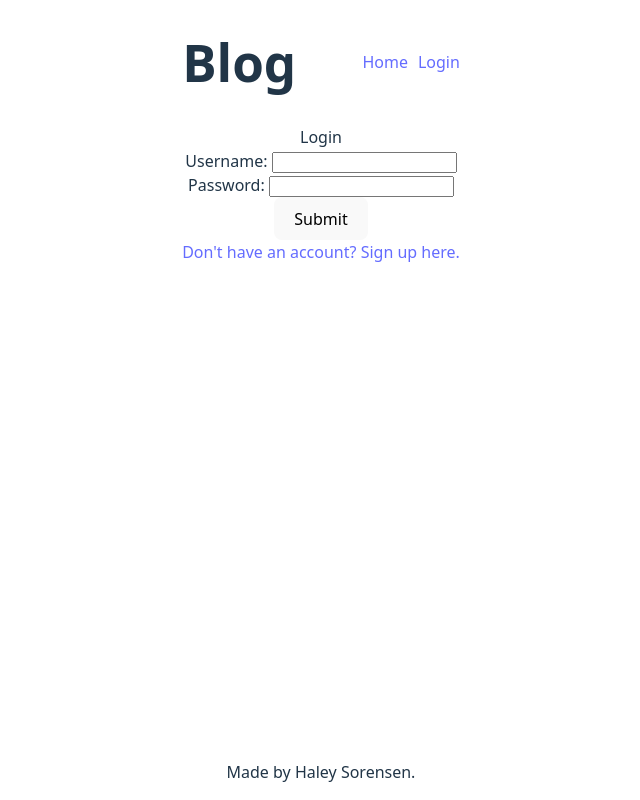
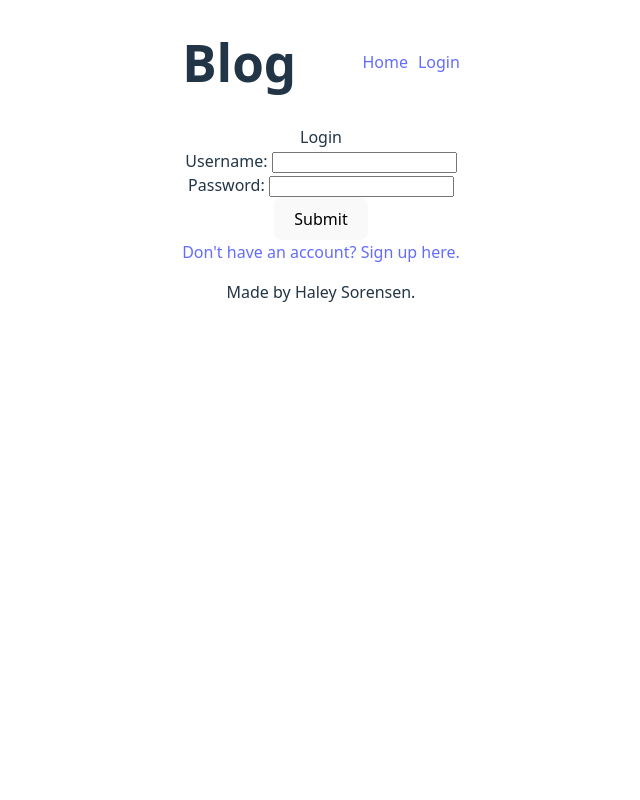
Before and after one commit to Hsoren31/blog-api, a React app in the folder blog/: page /login in a window 1280 px wide. Shown: the whole page, without its empty margins (319-959 px from the left). Built offline with nearby package versions, Linux system fonts and the light colour scheme; the HTML template or start-up script is replaced by a standard one.

Commit message:
REFACTOR: array of routes into their own file

```diff
--- a/blog/src/App.jsx
+++ b/blog/src/App.jsx
@@ -1,9 +1,4 @@
-import { Route, Routes } from "react-router-dom";
-import Home from "./pages/Home";
-import Author from "./pages/Author";
-import Post from "./pages/Post";
-import Login from "./pages/Login";
-import Signup from "./pages/Signup";
+import { Outlet } from "react-router-dom";
 import Header from "./components/Header";
 import "./App.css";
 import Footer from "./components/Footer";
@@ -13,17 +8,7 @@ function App() {
   return (
     <CurrentUserProvider>
       <Header />
-      <main>
-        <Routes>
-          <Route path="/" element={<Home />} />
-          <Route path="/login" element={<Login />} />
-          <Route path="/signup" element={<Signup />} />
-          <Route path="/:authorName">
-            <Route index element={<Author />} />
-            <Route path=":postId" element={<Post />} />
-          </Route>
-        </Routes>
-      </main>
+      <Outlet />
       <Footer />
     </CurrentUserProvider>
   );
--- /dev/null
+++ b/blog/src/ProtectedRoutes.jsx
@@ -0,0 +1,9 @@
+import { Navigate, Outlet } from "react-router-dom";
+
+const ProtectedRoutes = () => {
+  let auth = localStorage.getItem("token");
+
+  return auth ? <Outlet /> : <Navigate to="/login" />;
+};
+
+export default ProtectedRoutes;
--- a/blog/src/main.jsx
+++ b/blog/src/main.jsx
@@ -1,13 +1,11 @@
 import { StrictMode } from "react";
 import { createRoot } from "react-dom/client";
-import { BrowserRouter } from "react-router-dom";
+import { BrowserRouter, RouterProvider } from "react-router-dom";
 import "./index.css";
-import App from "./App.jsx";
+import router from "./routes";
 
 createRoot(document.getElementById("root")).render(
   <StrictMode>
-    <BrowserRouter>
-      <App />
-    </BrowserRouter>
+    <RouterProvider router={router} />
   </StrictMode>
 );
--- /dev/null
+++ b/blog/src/pages/NotFoundPage.jsx
@@ -0,0 +1,8 @@
+export default function NotFound() {
+  return (
+    <>
+      <h1>404 - Page Not Found</h1>
+      <p>Sorry, the page you are looking for could not be found.</p>
+    </>
+  );
+}
--- /dev/null
+++ b/blog/src/routes.jsx
@@ -0,0 +1,47 @@
+import { createBrowserRouter } from "react-router-dom";
+import App from "./App";
+import Author from "./pages/Author";
+import Home from "./pages/Home";
+import Login from "./pages/Login";
+import NotFoundPage from "./pages/NotFoundPage";
+import Post from "./pages/Post";
+import ProtectedRoutes from "./ProtectedRoutes";
+import Signup from "./pages/Signup";
+
+const router = createBrowserRouter([
+  {
+    path: "/",
+    element: <App />,
+    errorElement: <NotFoundPage />,
+    children: [
+      {
+        path: "",
+        element: <ProtectedRoutes />,
+        children: [
+          {
+            index: true,
+            element: <Home />,
+          },
+          {
+            path: "/posts/:id",
+            element: <Post />,
+          },
+          {
+            path: "/:author",
+            element: <Author />,
+          },
+        ],
+      },
+      {
+        path: "login",
+        element: <Login />,
+      },
+      {
+        path: "signup",
+        element: <Signup />,
+      },
+    ],
+  },
+]);
+
+export default router;
```
